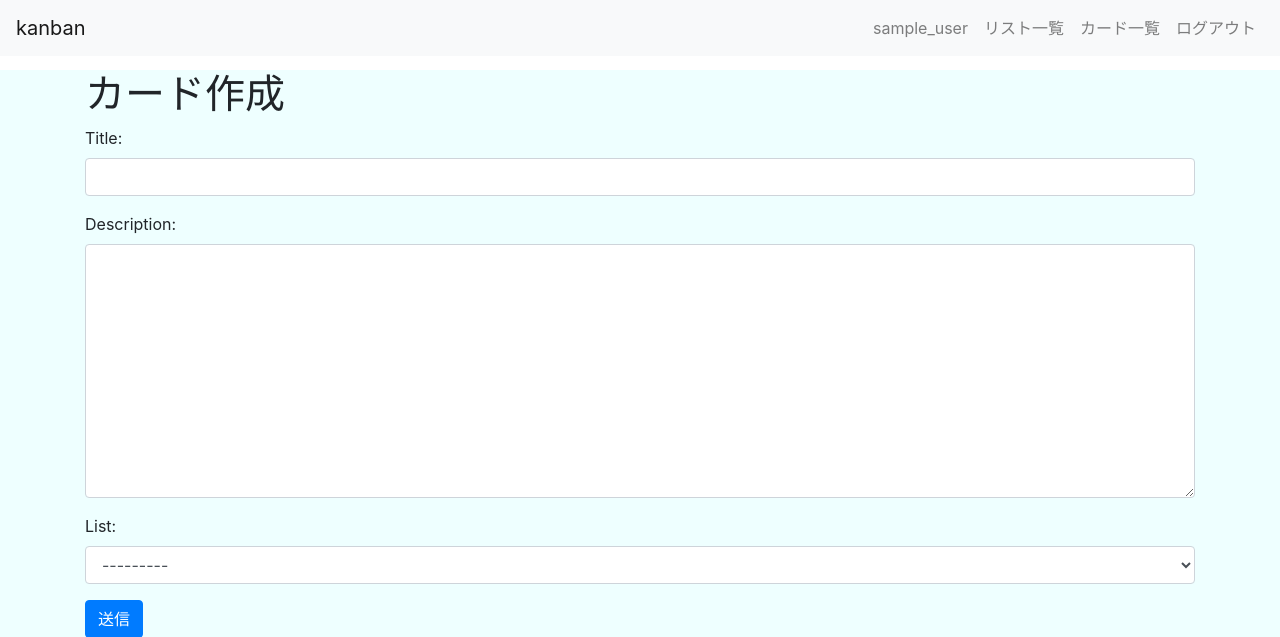
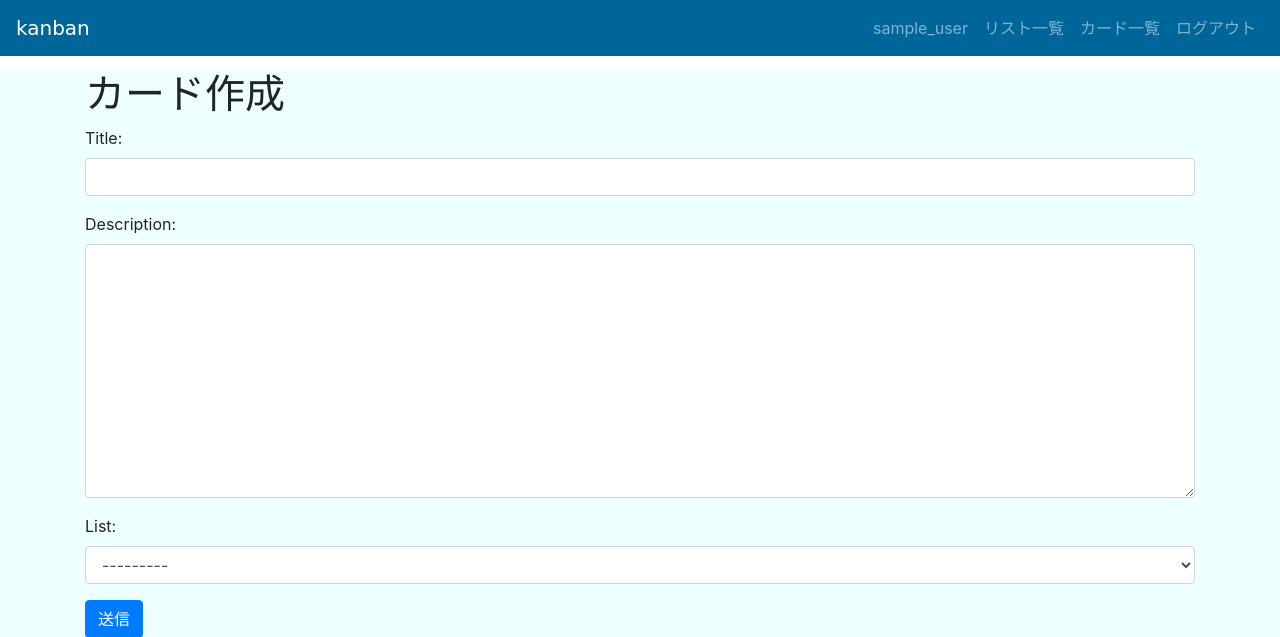
Before and after one commit to shunsukekaneko72106/kanban, a Django app: page /kanban/cards/create/ in a window 1280 px wide. Shown: the top 637 px of the page. Run offline with Django 3.2, Linux system fonts and the light colour scheme; a user stored in the database is signed in; data comes from the database, SQL or seed files in the repository; both versions use the stored data as it was after the commit; some libraries are stand-ins or nearby versions.

Commit message:
changed css

```diff
--- a/kanban/static/kanban/custom.css
+++ b/kanban/static/kanban/custom.css
@@ -15,6 +15,7 @@ main {
   background-color: #EEFFFF;
   height: 100%;
 }
-.navbar {
-  color: #00008B;
+
+.navbar-brand {
+  color: red;
 }
--- a/kanban/templates/kanban/base.html
+++ b/kanban/templates/kanban/base.html
@@ -17,13 +17,13 @@
   </head>
   <body>
     <header>
-      <nav class="navbar navbar-expand-lg navbar-light bg-light fixed-top">
+      <nav class="navbar navbar-expand-lg navbar-dark fixed-top" style="background-color:#006699;" >
 
         <!-- ここからif文で分岐 -->
         {% if request.user.is_authenticated %}
-        <a class="navbar-brand" href="{% url 'kanban:home' %}">kanban</a>
+        <a class="navbar-brand"  style="font-family:cursive;" href="{% url 'kanban:home' %}">kanban</a>
         {% else %}
-        <a class="navbar-brand" href="{% url 'kanban:index' %}">kanban</a>
+        <a class="navbar-brand" style="font-family:cursive;" href="{% url 'kanban:index' %}">kanban</a>
         {% endif %}
         <!-- ここまでif文で分岐 -->
 
```
Also changed, not shown: db.sqlite3.
